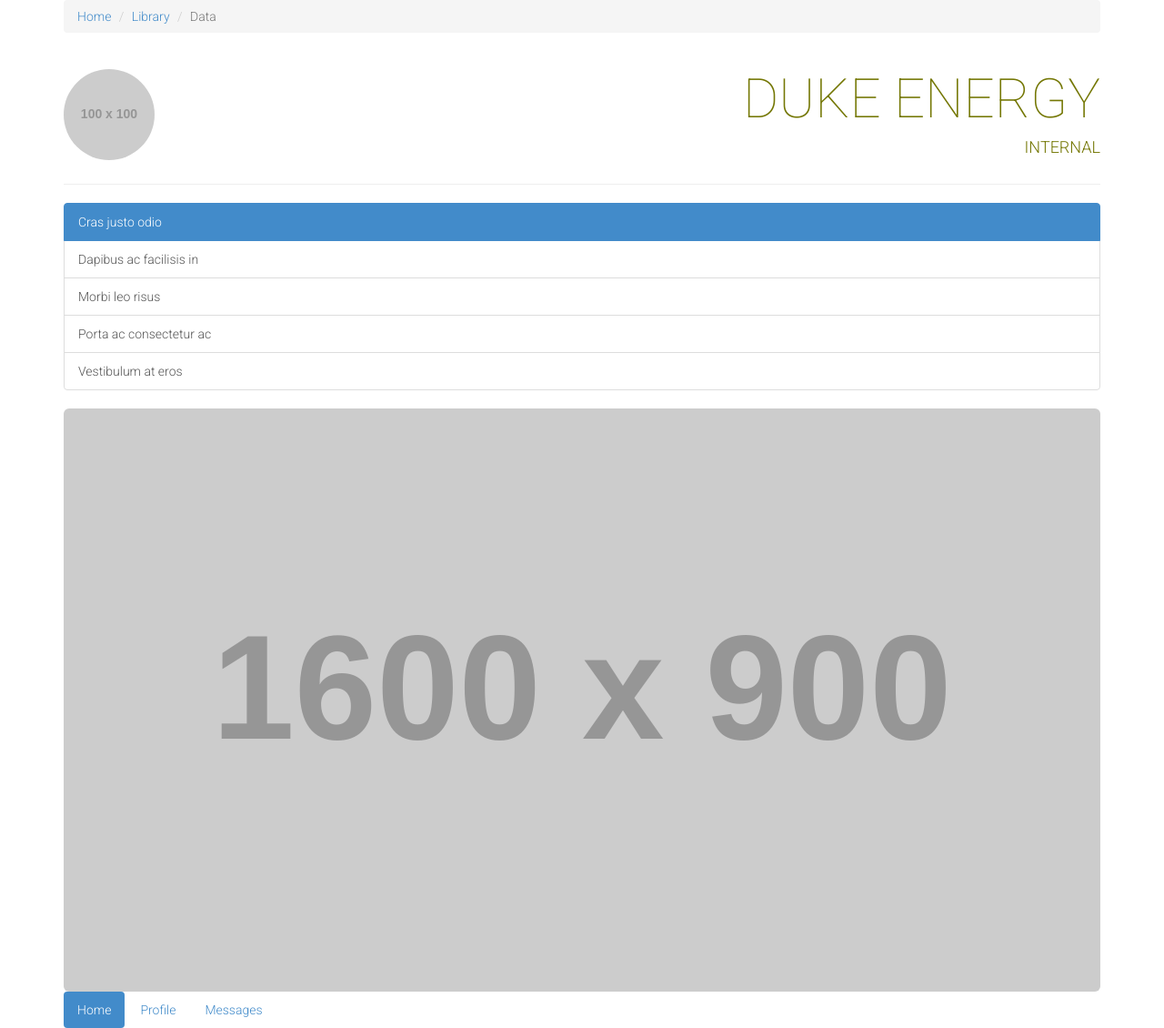
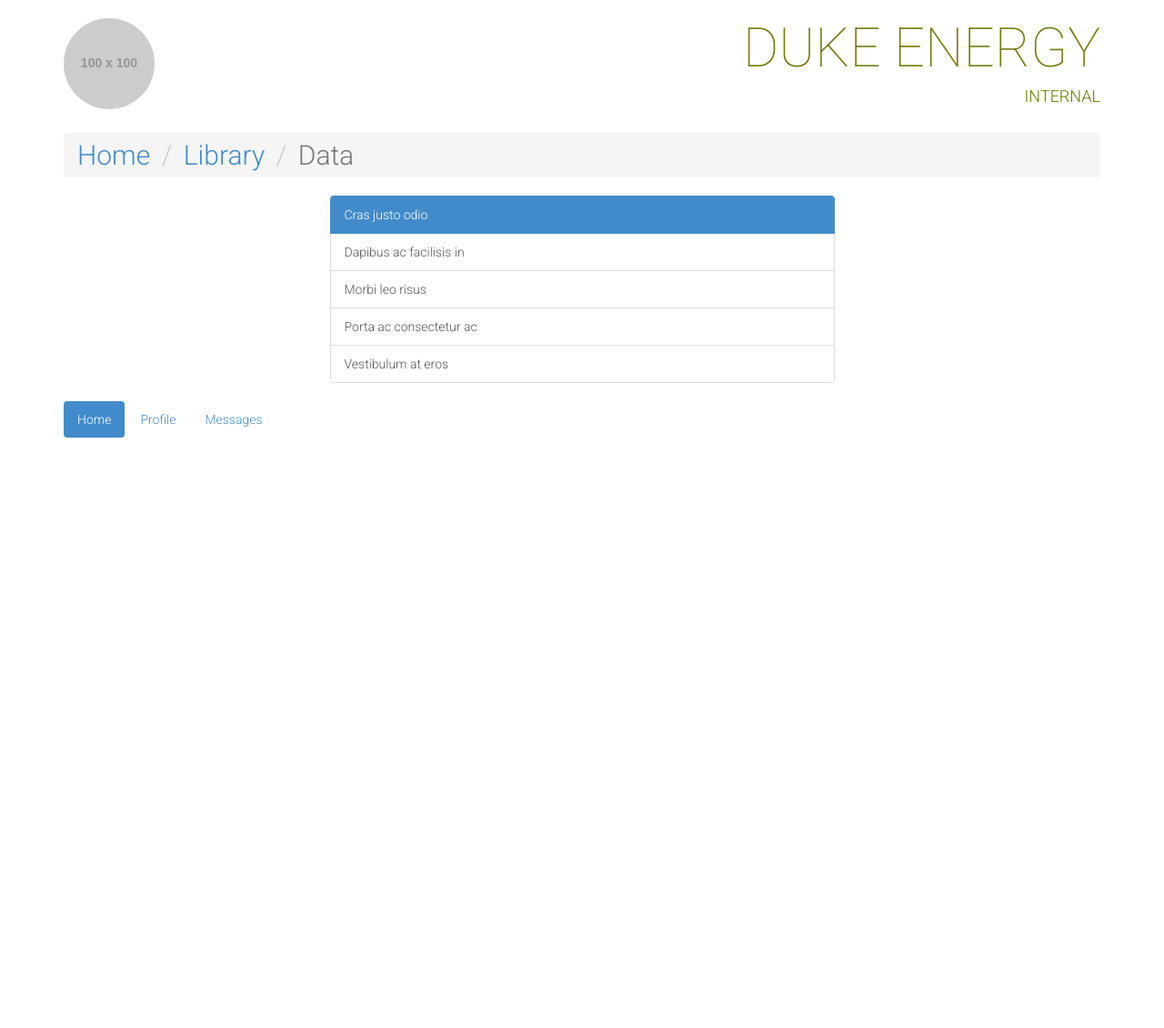
Before and after one commit to MartianKnight/de_mobilewebsite, a plain HTML site: page index.html in a window 1280 px wide. Shown: the whole page at 91% size. After the commit the page ends 800 px from the top, so only its background shows below. Drawn offline with nearby package versions, Linux system fonts and the light colour scheme; placeholder pictures from the web are drawn by us.

Commit message:
fix on title

```diff
--- a/index.html
+++ b/index.html
@@ -13,12 +13,8 @@
   </head>
   <body>
     <div class="container">
-      <ol class="breadcrumb">
-        <li><a href="#">Home</a></li>
-        <li><a href="#">Library</a></li>
-        <li class="active">Data</li>
-      </ol>
 
+      <!-- Title -->
       <div class="row">
         <div class="col-md-6">
           <img class="title-logo img-circle" src="http://placehold.it/100x100" alt="Logo" />
@@ -28,14 +24,24 @@
           <h4>Internal</h4>
         </div>
       </div>
+
+      <!-- Breadcrumbs -->
       <div class="row">
         <div class="col-md-12">
-          <hr>
+          <h2>
+            <ol class="breadcrumb">
+              <li><a href="#">Home</a></li>
+              <li><a href="#">Library</a></li>
+              <li class="active">Data</li>
+            </ol>
+          </h2>
         </div>
       </div>
 
+      <!-- Navigation -->
       <div class="row">
-        <div class="col-md-12">
+        <div class="col-md-3"></div>
+        <div class="col-md-6">
           <div class="list-group">
             <a href="#" class="list-group-item active">
               Cras justo odio
@@ -46,12 +52,7 @@
             <a href="#" class="list-group-item">Vestibulum at eros</a>
           </div>
         </div>
-      </div>
-
-      <div class="row">
-        <div class="col-md-12">
-          <img class="img-responsive img-rounded" src="http://placehold.it/1600x900" alt="The world" />
-        </div>
+        <div class="col-md-3"></div>
       </div>
 
       <div class="row">
```
